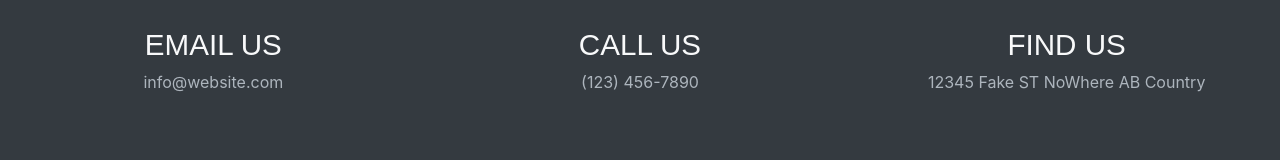
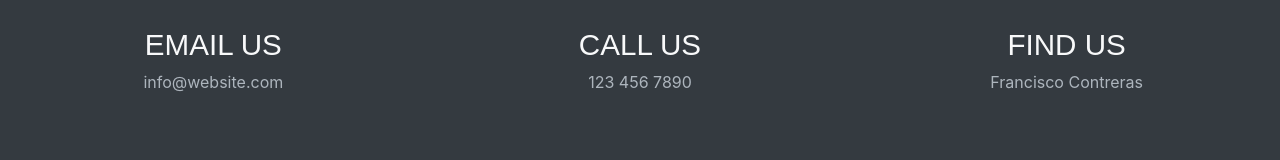
Before and after one commit to akmeteam/vibrazu, a website: page template1/public_html/index.html in a window 1280 px wide. Shown: the part 5375-5535 px from the top of the page. Drawn offline with Linux system fonts and the light colour scheme; some packages are replaced by stand-ins of ours.

Commit message:
Update index.html
Se modifica Footer

```diff
--- a/template1/public_html/index.html
+++ b/template1/public_html/index.html
@@ -333,11 +333,11 @@
             </div>
             <div class="col-sm-4">
                 <h3>CALL US</h3>
-                <P class="text-muted">(123) 456-7890</P>
+                <P class="text-muted">123 456 7890</P>
             </div>
             <div class="col-sm-4">
                 <h3>FIND US</h3>
-                <P class="text-muted">12345 Fake ST NoWhere AB Country</P>
+                <P class="text-muted">Francisco Contreras</P>
             </div>
         </div>
     </div>
```
